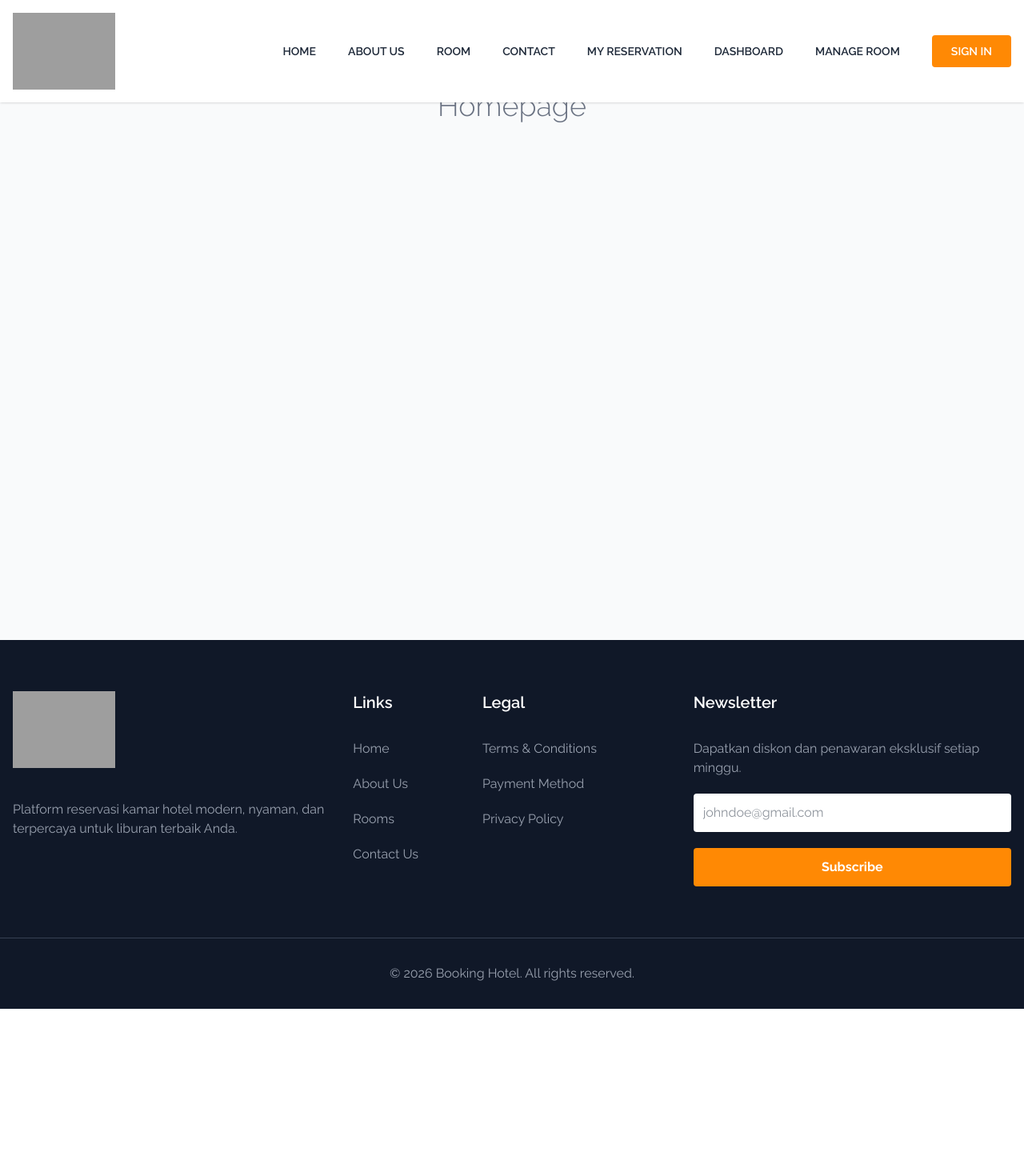
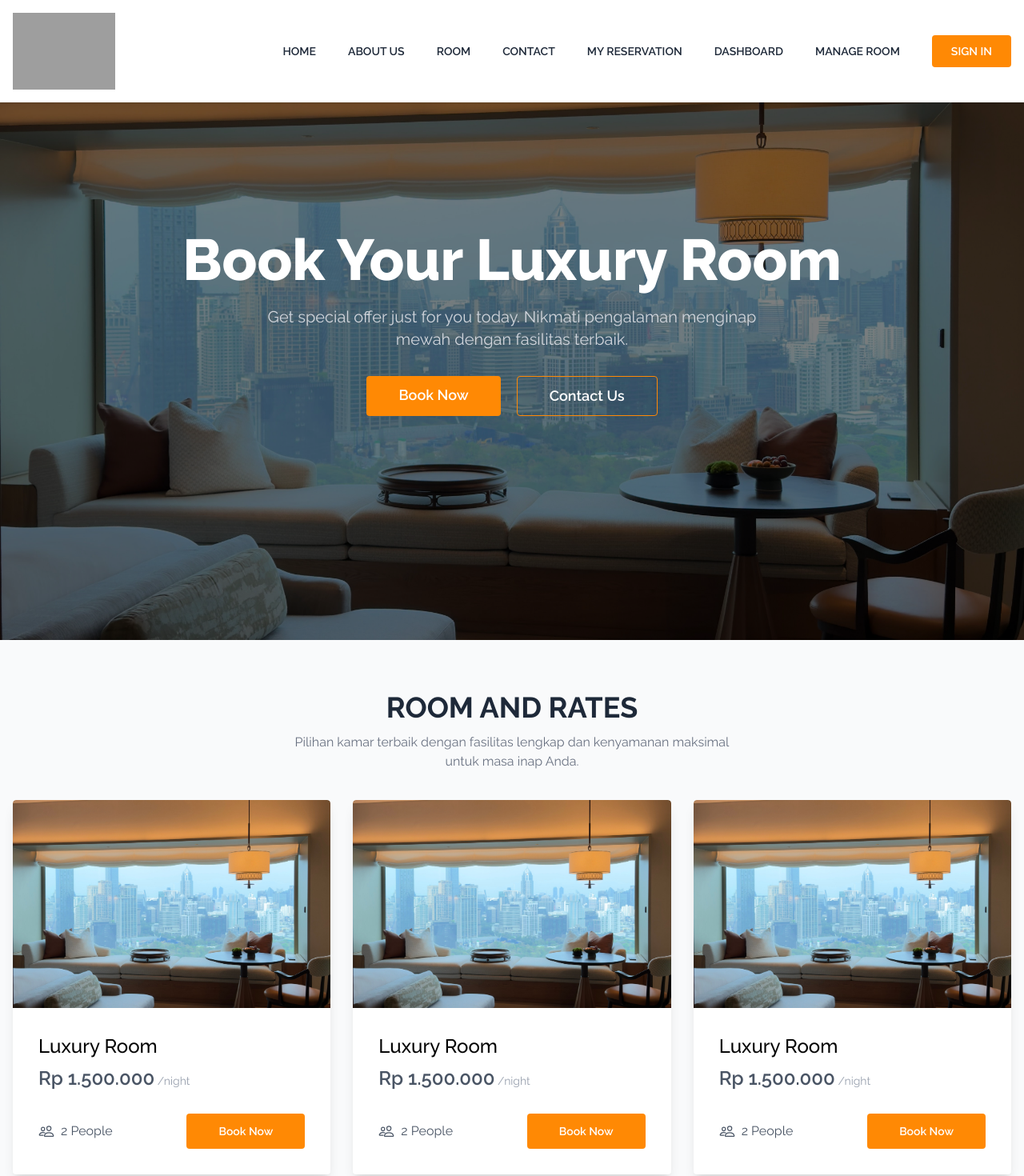
Before and after one commit to WaldiBahyHanif/booking, a Next.js app: page / in a window 1280 px wide. Shown: the top 1470 px of the page at 80% size. Before the commit the page ends 1261 px from the top, so only its background shows below. Built offline with nearby package versions, Linux system fonts and the light colour scheme; grey boxes are pictures that could not be loaded.

Commit message:
Membuat Daftar Card Kamar (Room Cards Section).

```diff
--- a/app/page.tsx
+++ b/app/page.tsx
@@ -1,11 +1,24 @@
+import Hero from "@/components/hero";
+import Main from "@/components/main";
+
 export default function Home() {
   return (
-    <div className="pt-24 min-h-screen bg-gray-50">
-      <div className="max-w-screen-xl mx-auto p-4 flex flex-col items-center">
-        <h1 className="text-4xl font-light text-gray-500 capitalize">
-          homepage
+    <div>
+      <Hero />
+
+      {/* Bagian Judul Daftar Kamar */}
+      <div className="mt-16 text-center">
+        <h1 className="text-4xl font-bold uppercase text-gray-800">
+          Room and Rates
         </h1>
+        <p className="py-3 text-gray-500 max-w-xl mx-auto px-4">
+          Pilihan kamar terbaik dengan fasilitas lengkap dan kenyamanan maksimal
+          untuk masa inap Anda.
+        </p>
       </div>
+
+      {/* Menampilkan Kartu Kamar */}
+      <Main />
     </div>
   );
 }
--- /dev/null
+++ b/components/card.tsx
@@ -0,0 +1,51 @@
+import Image from "next/image";
+import Link from "next/link";
+import { IoPeopleOutline } from "react-icons/io5";
+
+export default function Card() {
+  return (
+    <div className="bg-white shadow-lg rounded-sm transition duration-100 hover:shadow-sm overflow-hidden">
+      {/* Gambar Kamar */}
+      <div className="h-[260px] w-auto relative">
+        <Image
+          src="/hero.jpg" // Menggunakan gambar yang ada di folder public untuk sementara
+          alt="Room image"
+          fill
+          className="object-cover rounded-t-sm"
+        />
+      </div>
+
+      {/* Detail Kamar */}
+      <div className="p-8">
+        <h4 className="text-2xl font-medium mb-2">
+          <Link
+            href="#"
+            className="hover:text-gray-800 transition duration-150"
+          >
+            Luxury Room
+          </Link>
+        </h4>
+
+        <h4 className="text-2xl mb-7">
+          <span className="font-semibold text-gray-600">Rp 1.500.000</span>
+          <span className="text-gray-400 text-sm"> /night</span>
+        </h4>
+
+        {/* Kapasitas dan Tombol Booking */}
+        <div className="flex items-center justify-between">
+          <div className="flex items-center space-x-2 text-gray-600">
+            <IoPeopleOutline size={20} />
+            <span>2 People</span>
+          </div>
+
+          <Link
+            href="#"
+            className="px-6 md:px-10 py-2.5 md:py-3 font-semibold text-white bg-orange-400 rounded-sm hover:bg-orange-500 transition duration-150 text-sm"
+          >
+            Book Now
+          </Link>
+        </div>
+      </div>
+    </div>
+  );
+}
--- /dev/null
+++ b/components/hero.tsx
@@ -0,0 +1,48 @@
+import Image from "next/image";
+import Link from "next/link";
+
+export default function Hero() {
+  return (
+    <div className="relative h-screen text-white overflow-hidden">
+      {/* Gambar Latar Belakang */}
+      <div className="absolute inset-0">
+        <Image
+          src="/hero.jpg" // Sesuaikan ekstensi file jika fotomu hero.jpeg
+          alt="hero image"
+          fill
+          priority
+          className="object-cover object-center w-full h-full"
+        />
+      </div>
+
+      {/* Lapisan Hitam Transparan (Overlay) agar teks terbaca jelas */}
+      <div className="absolute inset-0 bg-black/50" />
+
+      {/* Teks dan Tombol di Tengah Layar */}
+      <div className="relative flex flex-col justify-center items-center h-full text-center px-4">
+        <h1 className="text-5xl md:text-7xl font-extrabold leading-tight mb-3 capitalize">
+          Book your luxury room
+        </h1>
+        <p className="text-lg md:text-xl text-gray-300 mb-8 max-w-2xl">
+          Get special offer just for you today. Nikmati pengalaman menginap
+          mewah dengan fasilitas terbaik.
+        </p>
+
+        <div className="flex gap-5">
+          <Link
+            href="/room"
+            className="bg-orange-400 text-white hover:bg-orange-500 py-2.5 px-6 md:px-10 text-lg font-semibold rounded-sm hover:scale-105 hover:shadow-lg transition-transform"
+          >
+            Book Now
+          </Link>
+          <Link
+            href="/contact"
+            className="bg-transparent border border-orange-400 text-white hover:bg-orange-400 py-2.5 px-6 md:px-10 text-lg font-semibold rounded-sm hover:scale-105 hover:shadow-lg transition-transform"
+          >
+            Contact Us
+          </Link>
+        </div>
+      </div>
+    </div>
+  );
+}
--- /dev/null
+++ b/components/main.tsx
@@ -0,0 +1,17 @@
+import Card from "@/components/card";
+
+export default function Main() {
+  return (
+    <div className="max-w-screen-xl py-6 pb-20 px-4 mx-auto">
+      {/* Grid: 1 kolom di layar HP, 3 kolom di layar laptop/desktop */}
+      <div className="grid md:grid-cols-3 gap-7">
+        <Card />
+        <Card />
+        <Card />
+        <Card />
+        <Card />
+        <Card />
+      </div>
+    </div>
+  );
+}
```
Also changed, not shown: public/hero.jpg (added), 1 other file (tests, documents, lock files or other folders).
